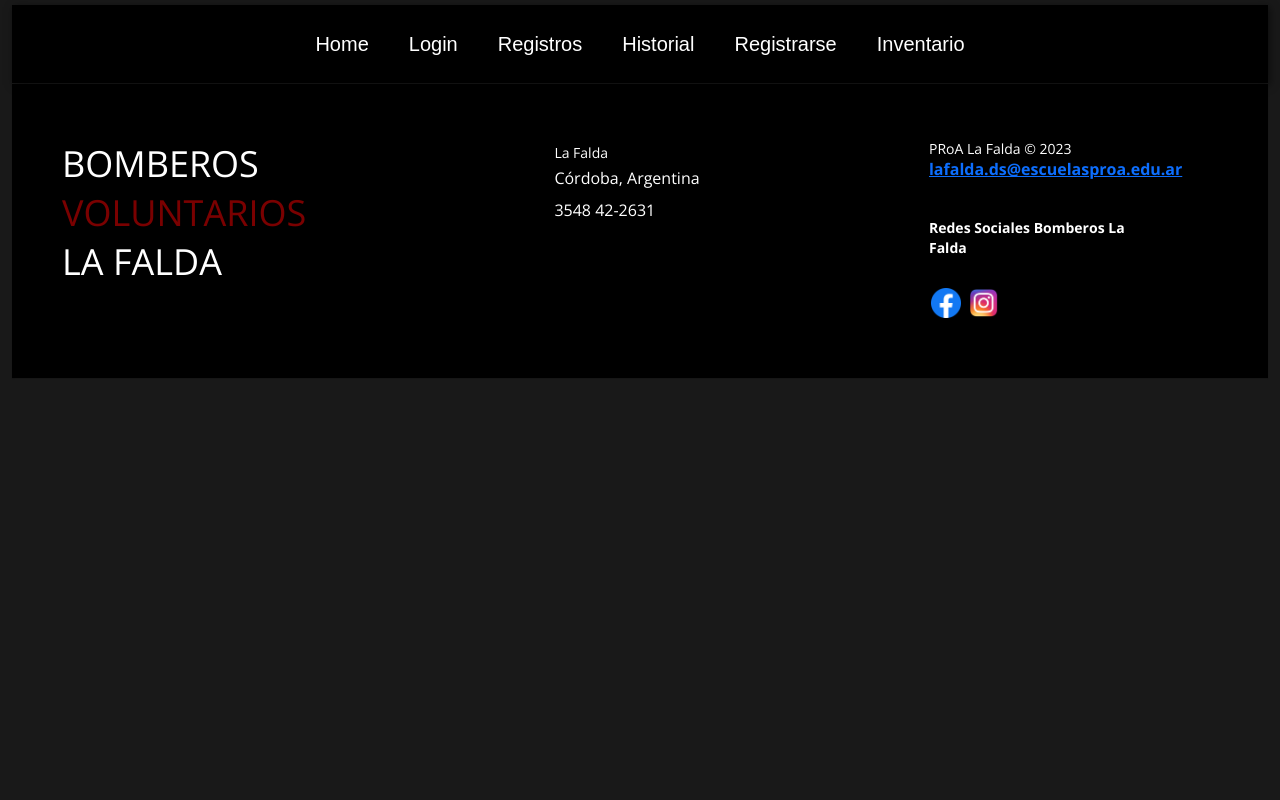
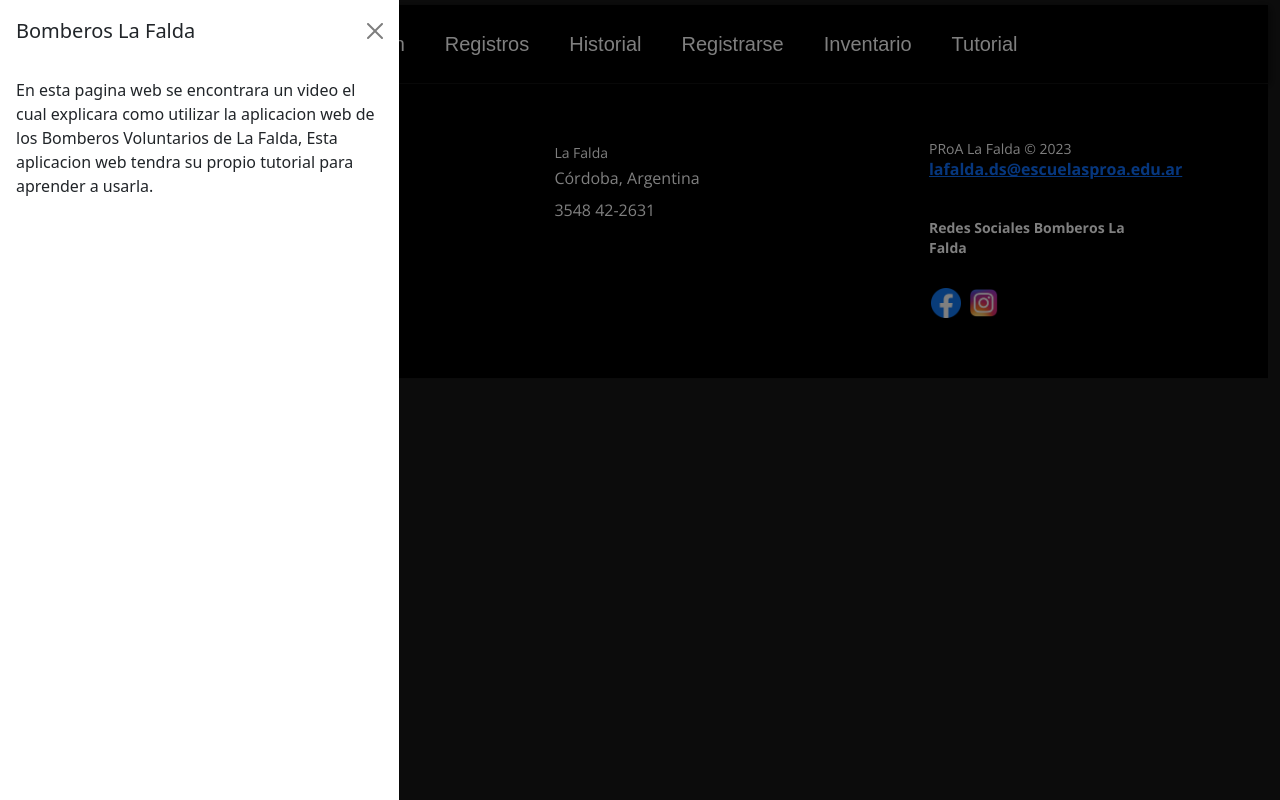
Before and after one commit to FabricioColedani/APPW-BOMBEROS-LF, an Angular app in the folder APPWB-ANGULAR/: page /tutorial in a window 1280 px wide. Before the commit this address led to /. Built offline with nearby package versions, Linux system fonts and the light colour scheme.

Commit message:
Tutorial

```diff
--- a/APPWB-ANGULAR/src/app/app-routing.module.ts
+++ b/APPWB-ANGULAR/src/app/app-routing.module.ts
@@ -6,6 +6,7 @@ import { ProfileComponent } from './pages/profile/profile.component';
 import { RegisterComponent } from './pages/register/register.component';
 import { LogsComponent } from './pages/logs/logs.component';
 import { InventarioComponent } from './pages/inventario/inventario.component';
+import { TutorialComponent } from './pages/tutorial/tutorial.component';
 
 const routes: Routes = [
   { path: 'home', component: IndexComponent },
@@ -14,6 +15,7 @@ const routes: Routes = [
   { path: 'logs', component : LogsComponent },
   { path: 'profile', component : ProfileComponent},
   { path: 'inventario', component : InventarioComponent},
+  { path: 'tutorial', component : TutorialComponent},
   {path: '', redirectTo: 'home', pathMatch: 'full'},
 
 ];
--- /dev/null
+++ b/APPWB-ANGULAR/src/app/pages/tutorial/tutorial.component.html
@@ -0,0 +1,9 @@
+<div class="offcanvas offcanvas-start show" tabindex="-1" id="offcanvas" aria-labelledby="offcanvasLabel">
+    <div class="offcanvas-header">
+      <h5 class="offcanvas-title" id="offcanvasLabel">Bomberos La Falda</h5>
+      <button type="button" class="btn-close" data-bs-dismiss="offcanvas" aria-label="Close"></button>
+    </div>
+    <div class="offcanvas-body">
+      En esta pagina web se encontrara un video el cual explicara como utilizar la aplicacion web de los Bomberos Voluntarios de La Falda, Esta aplicacion web tendra su propio tutorial para aprender a usarla.
+    </div>
+  </div>
--- a/APPWB-ANGULAR/src/app/shared/navbar/navbar.component.html
+++ b/APPWB-ANGULAR/src/app/shared/navbar/navbar.component.html
@@ -9,6 +9,7 @@
           <a class="link-3" routerLink='./profile'>Historial</a>
           <a class="link-3" routerLink='./register'>Registrarse</a>
           <a class="link-3" routerLink='./inventario'>Inventario</a>
+          <a class="link-3" routerLink='./tutorial'>Tutorial</a>
         </nav>
       </div>
 
```
Also changed, not shown: APPWB-ANGULAR/src/app/pages/pages.module.ts (+5 -2 lines), APPWB-ANGULAR/src/app/pages/tutorial/tutorial.component.ts (added, +10 -0 lines), APPWB-ANGULAR/src/app/pages/tutorial/tutorial.component.css (added), 1 other file (tests, documents, lock files or other folders).
